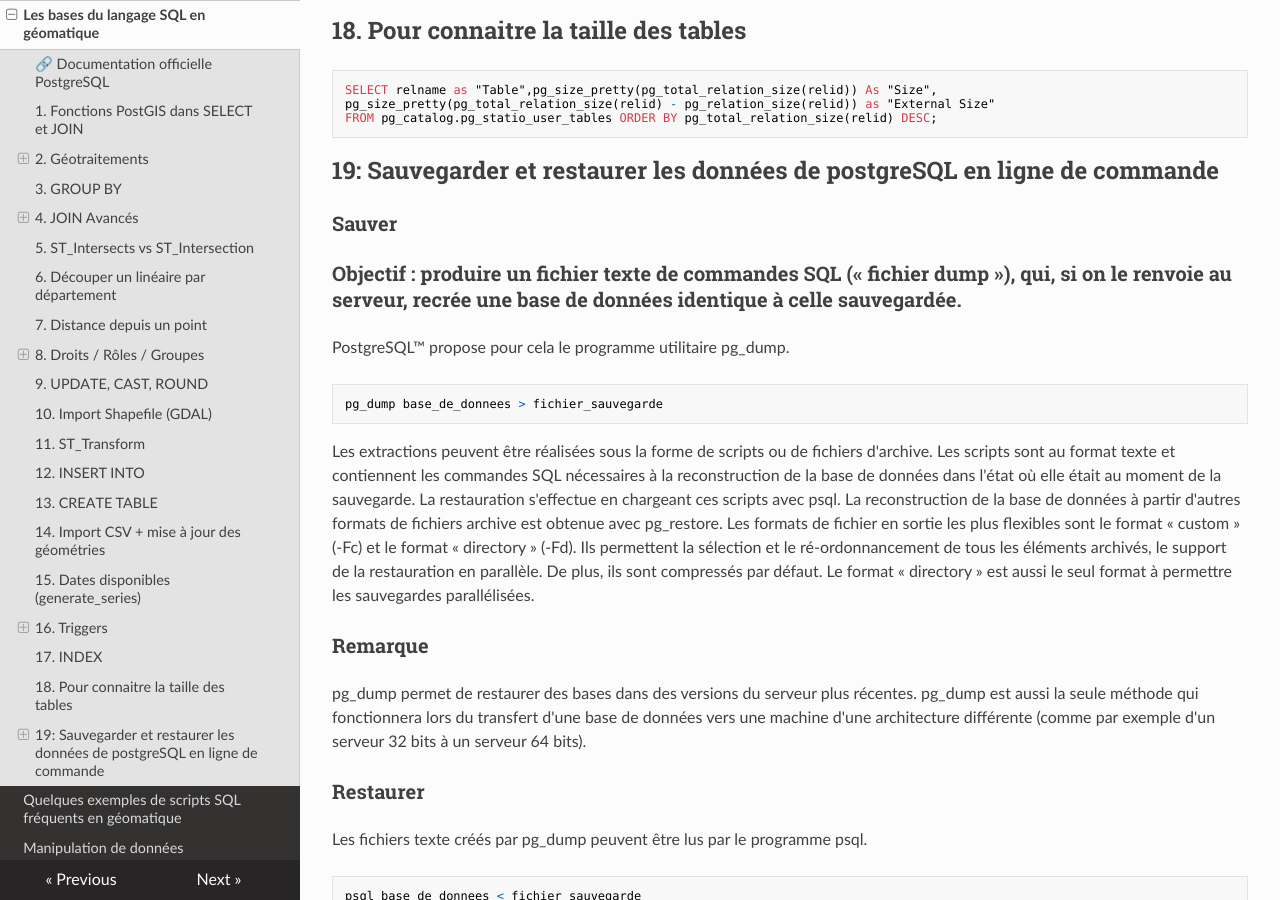
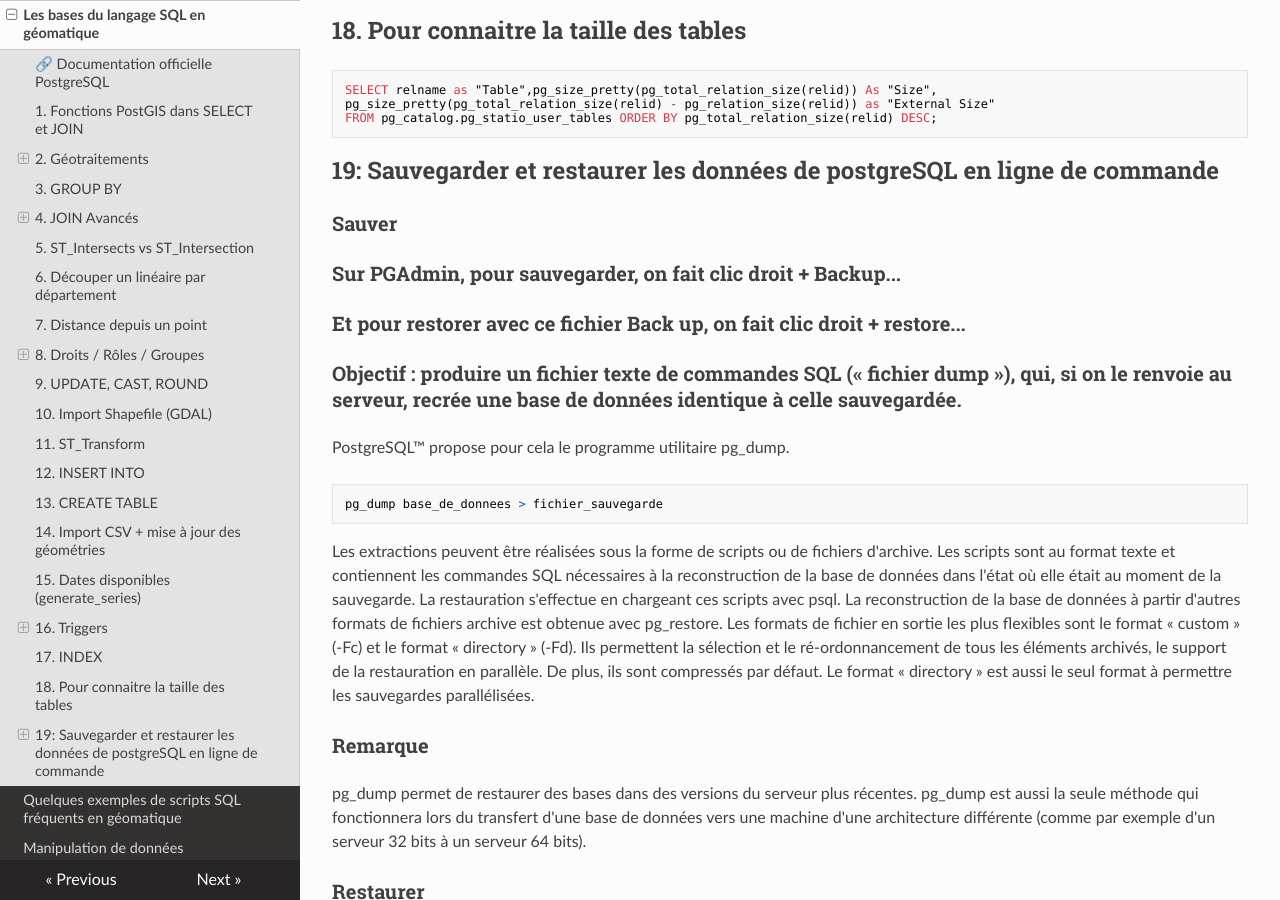
Before and after one commit to abdou123-guene/Site_de_documentation_geomatique, an MkDocs documentation site: the page built from docs/aide_sql.md, in a window 1280 px wide and 900 px high, scrolled down 5862 px. Built offline with MkDocs 1.6.1, drawn with Linux system fonts in a browser that asks for light colours; nearby versions of some CDN libraries.

Commit message:
Update aide_sql.md

````diff
--- a/docs/aide_sql.md
+++ b/docs/aide_sql.md
@@ -357,6 +357,8 @@ FROM pg_catalog.pg_statio_user_tables ORDER BY pg_total_relation_size(relid) DES
 ```
 ## 19: Sauvegarder et restaurer les données de postgreSQL en ligne de commande
 ### Sauver
+### Sur PGAdmin, pour sauvegarder, on fait clic droit + Backup...
+### Et pour restorer avec ce fichier Back up, on fait clic droit + restore...
 ### Objectif : produire un fichier texte de commandes SQL (« fichier dump »), qui, si on le renvoie au serveur, recrée une base de données identique à celle sauvegardée.
 PostgreSQL™ propose pour cela le programme utilitaire pg_dump.
 ```sql
````
